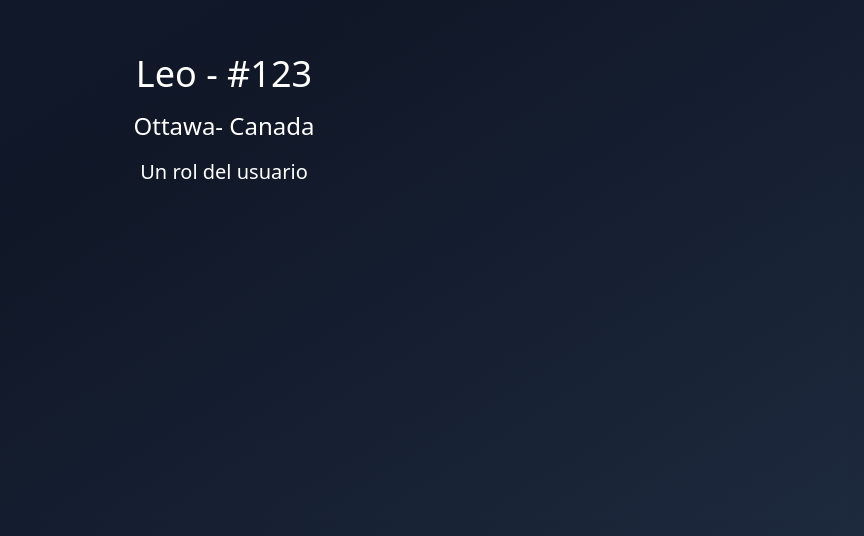
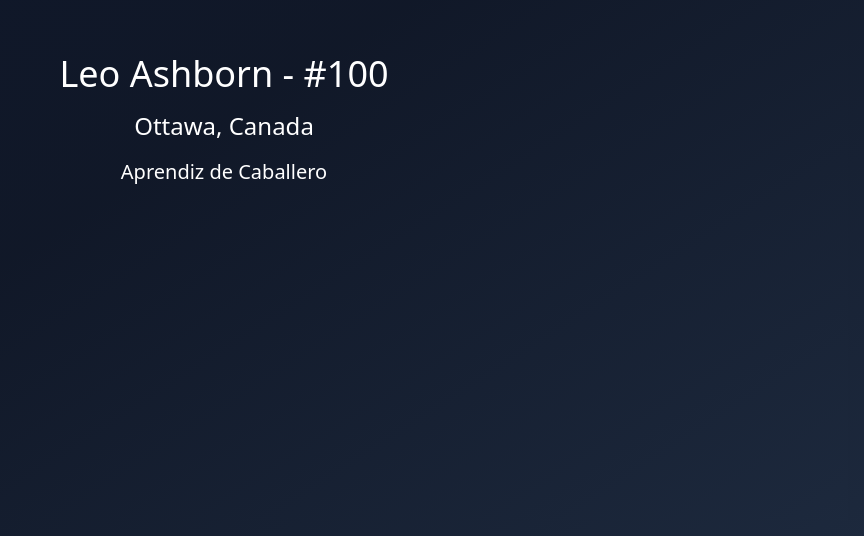
Before and after one commit to LangerTwo/React-TypeScript, a React (Vite) app in the folder 04-hooks-app/: page / in a window 1280 px wide. Shown: the part 296-832 px from the top of the page, without its empty margins (416-1280 px from the left). Built offline with nearby package versions, Linux system fonts and the light colour scheme.

Commit message:
Use API + Suspense en acción

```diff
--- a/04-hooks-app/src/08-use-suspense/ClientInformation.tsx
+++ b/04-hooks-app/src/08-use-suspense/ClientInformation.tsx
@@ -1,8 +1,15 @@
-import { useEffect } from "react"
-import { getUserAction } from "./get-user-action"
+import { use, type Usable } from "react"
+import { type User } from "./get-user-action"
+
+// const usePromise = getUserAction(1);
+interface Props {
+    getUser: Usable<User>;
+}
 
 
-export const ClientInformation = async({ id}: { id: number }) => {
+export const ClientInformation = ({ getUser }: Props) => {
+    const user = use(getUser)
+    // const user = use(usePromise)
     // const user = await getUserAction(id)
 
     // useEffect(() => {
@@ -11,10 +18,11 @@
 
     return (
         <div className="bg-gradient flex flex-col gap-4">
-            <h2 className="text-4xl font-thin text-white">Leo - #123</h2>
+            {/* <h2 className="text-4xl font-thin text-white">Leo - #123</h2> */}
+            <h2 className="text-4xl font-thin text-white">{user.name} - #{user.id}</h2>
 
-            <p className="text-2xl text-white">Ottawa- Canada</p>
-            <p className="text-xl text-white">Un rol del usuario</p>
+            <p className="text-2xl text-white">{user.location}</p>
+            <p className="text-xl text-white">{user.role}</p>
         </div>
     )
 }
--- a/04-hooks-app/src/HooksApp.tsx
+++ b/04-hooks-app/src/HooksApp.tsx
@@ -1,3 +1,4 @@
+import { Suspense } from 'react'
 import { Toaster } from 'sonner'
 
 // import { TrafficLight } from "./01-useState/TrafficLight"
@@ -11,6 +12,7 @@
 // import { MemoCounter } from "./06-memos/MemoCounter"
 // import { InstagromApp } from "./07-useOptimistc/InstagromApp"
 import { ClientInformation } from './08-use-suspense/ClientInformation'
+import { getUserAction } from './08-use-suspense/get-user-action'
 
 // import './index.css'
 
@@ -18,7 +20,13 @@
   return (
     <div className="bg-gradient">
       <Toaster />
-      <ClientInformation id={100}/>
+        <Suspense fallback={(
+          <div className='bg-linear flex flex-col'>
+            <h1 className='text-2xl'>Cargando</h1>
+          </div>
+        )}>
+          <ClientInformation getUser={getUserAction(100)}/>
+        </Suspense>
     </div>
   )
 }
```
